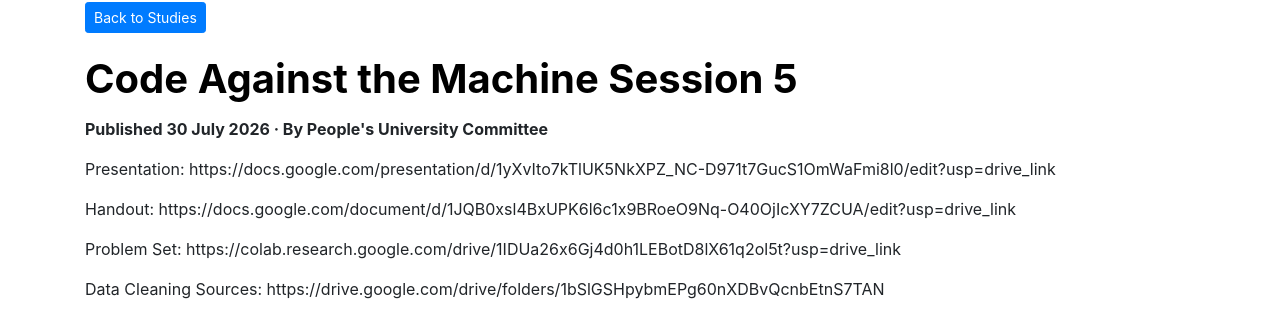
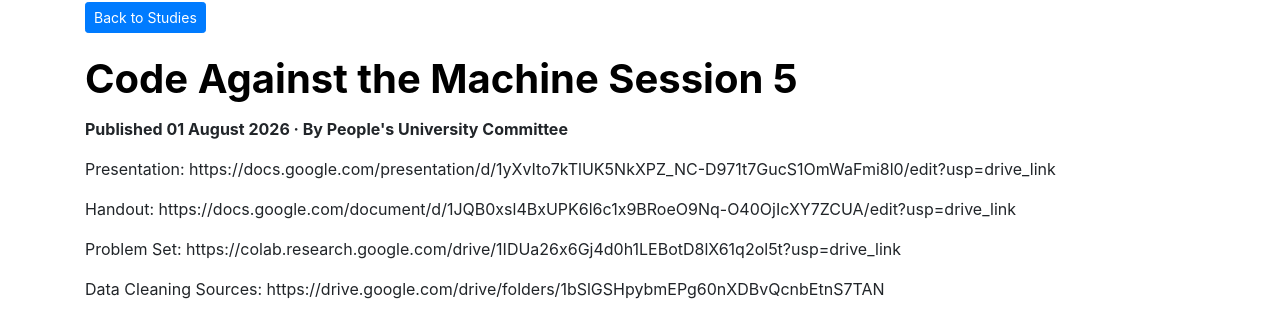
Before and after one commit to Peoples-University/website, a Jekyll site: the page built from _studies/code-against-the-machine-session-5.md, in a window 1280 px wide. Shown: the part 169-481 px from the top of the page. Built offline with Jekyll 4.4.1, drawn with Linux system fonts in a browser that asks for light colours; part of the change alters nothing that is shown.

```diff
--- a/_studies/code-against-the-machine-session-5.md
+++ b/_studies/code-against-the-machine-session-5.md
@@ -1,6 +1,6 @@
 ---
 title: Code Against the Machine Session 5
-date: 2026-07-29T18:00:00.000-07:00
+date: 2026-08-01T00:14:00.000-07:00
 author: People's University Committee
 image: /website/assets/images/code-against-the-machine-315-x-157-px-.png
 summary: >-
```
